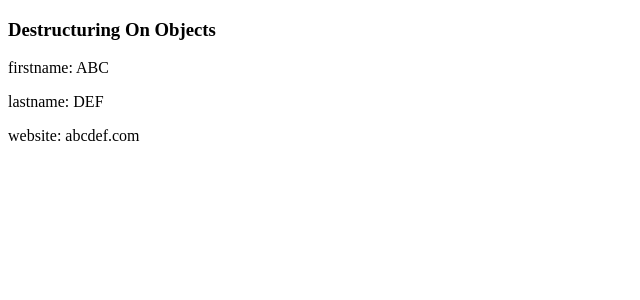
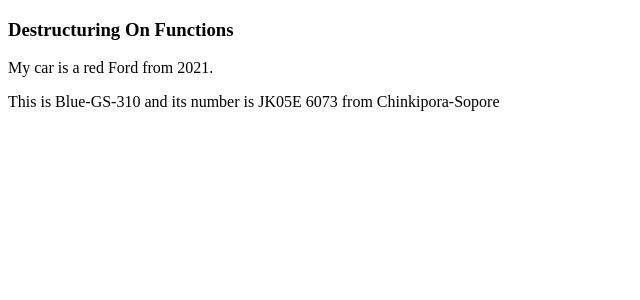
Before and after one commit to muazimmaqbool/Reactjs-with-Me, a React (Create React App) app: page / in a window 1280 px wide. Shown: the top 300 px of the page, without its empty margins (0-640 px from the left). Built offline with nearby package versions, Linux system fonts and the light colour scheme.

Commit message:
Destructuring On Functions

```diff
--- a/src/More Topics/Destructuring.jsx
+++ b/src/More Topics/Destructuring.jsx
@@ -6,8 +6,8 @@ const Destructuring = () => {
     <>
       {/* <Example1 /> */}
        {/* <Example2 /> */}
-      <ExampleObj />
-      {/* <ExampleFunc /> */}
+      {/* <ExampleObj /> */}
+      <ExampleFunc />
     </>
   );
 };
@@ -130,7 +130,7 @@ const ExampleFunc = () => {
     processor: "intel i7",
     type: "Laptop",
   };
-  console.log(getProductDetails(product));
+  console.log("product details:",getProductDetails(product));
 
   //Without destructuring
   /*function getProductDetails(product){
@@ -139,14 +139,13 @@ const ExampleFunc = () => {
     return type+" - "+id;
   }*/
 
-  //Usin Destructuring
+  //Using Destructuring
   function getProductDetails({ type, id, brand }) {
-    return type + " - " + id + " - " + brand;
+    return type + "-" + id + "-" + brand;
   }
   //Destructuring on arrow function
-  const getProduct = ({ id, brand, processor, type }) =>
-    id + "-" + brand + "-" + processor + "-" + type;
-  console.log(getProduct(product));
+  const getProduct = ({ id, brand, processor, type }) =>id + "-" + brand + "-" + processor + "-" + type;
+  console.log("product info:",getProduct(product));
 
   //example2
   const vehicleOne = {
@@ -185,13 +184,13 @@ const ExampleFunc = () => {
       State: "Jammu and Kashmir",
     },
   };
-  const bikeDetails = ({ model, color, owner:{NumPlate} }) =>
-    "This is " + color + "-" + model + " and its number is " + NumPlate;
+  const bikeDetails = ({ model, color, owner:{NumPlate,address} }) =>
+    "This is " + color + "-" + model + " and its number is " + NumPlate+" from "+ address;
   const bikedata = bikeDetails(bike);
 
   return (
     <>
-      <h3>function destructuring</h3>
+      <h3>Destructuring On Functions</h3>
       <p>{getDetails}</p>
       <p>{bikedata}</p>
     </>
```
